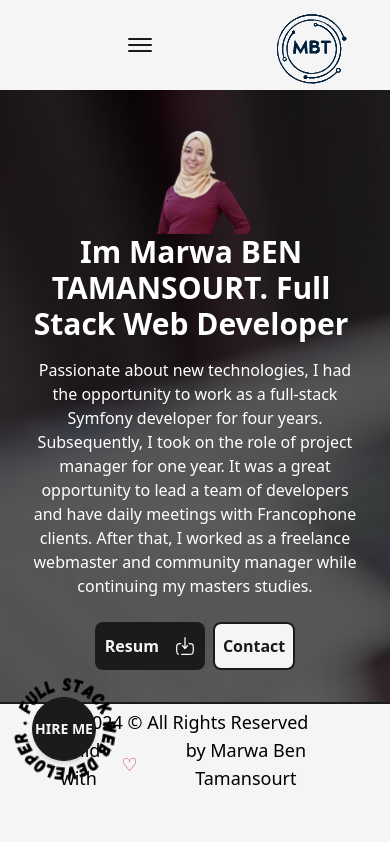
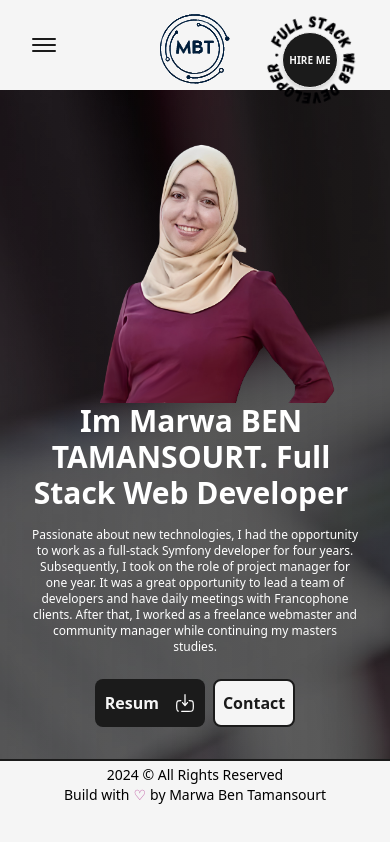
Before and after one commit to marwabtm/My_portfolio, a Next.js app: page / in a window 390 px wide. Built offline with nearby package versions, Linux system fonts and the light colour scheme.

Commit message:
modif responsive

```diff
--- a/src/components/Eduction.js
+++ b/src/components/Eduction.js
@@ -7,7 +7,7 @@ const Details = ({ position, company, companyLink, time, adress, tools }) => {
     return (<li ref={ref} className="my-8 first:mt-0 last:mb-0 w-[70%] mx-auto flex flex-col items-left justify-between ">
         <Lilcon reference={ref} />
         <motion.div initial={{ y: 50 }} whileInView={{ y: 0 }} transition={{ duration: 0.5, type: "spring" }}>
-            <h3 className="capitalize font-bold text-xl">{position} &nbsp;  @  &nbsp;
+            <h3 className="capitalize font-bold text-xl lg:text-lg">{position} &nbsp;  @  &nbsp;
                 <a target="_blank" className="text-primary capitalize" href={companyLink}>{company}</a>
             </h3>
             <span className="capitalize font-medium text-dark/75 dark:text-light/75">
--- a/src/components/Experiences.js
+++ b/src/components/Experiences.js
@@ -7,7 +7,7 @@ const Details = ({ position, company, companyLink, time, adress, work, tools })
     return (<li ref={ref} className="my-8 first:mt-0 last:mb-0 w-[70%] mx-auto flex flex-col items-left justify-between ">
         <Lilcon reference={ref} />
         <motion.div initial={{ y: 50 }} whileInView={{ y: 0 }} transition={{ duration: 0.5, type: "spring" }}>
-            <h3 className="capitalize font-bold text-xl">{position} &nbsp;  @  &nbsp;
+            <h3 className="capitalize font-bold text-xl lg:text-lg">{position} &nbsp;  @  &nbsp;
                 <a target="_blank" className="text-primary capitalize" href={companyLink}>{company}</a>
             </h3>
             <span className="capitalize font-medium text-dark/75 dark:text-light/75">
--- a/src/components/FooterPrincipal.js
+++ b/src/components/FooterPrincipal.js
@@ -4,11 +4,11 @@ import Link from "next/link"
 
 const FooterPrincipal = () => {
     return (
-        <footer className="w-full border-t-2 border-solid border-dark font-medium text-lg dark:text-light">
+        <footer className="w-full border-t-2 border-solid border-dark font-medium text-lg dark:text-light  text-lg lg:text-base md:text-sm">
             <Layout className="py-4 md:py-1 px-40 lg:px-20 md:px-10 text-center flex justify-between bg-transparent flex items-center lg:flex-col">
                 <span>{new Date().getFullYear()} &copy; All Rights Reserved</span>
                 <div className="flex items-center">
-                    Build with <span className="text-primary dark:text-secondary text-xl lg:text-lg px-1">&#9825;</span> by Marwa Ben Tamansourt
+                    Build with <span className="text-primary dark:text-secondary px-1">&#9825;</span> by Marwa Ben Tamansourt
                 </div>
             </Layout>
         </footer>
--- a/src/components/HireMe.js
+++ b/src/components/HireMe.js
@@ -4,13 +4,13 @@ import Link from "next/link"
 
 const HireMe = () => {
     return (
-        <div className="fixed left-4 bottom-4 flex items-center justfy-center overflow-hidden lg:bottom-10 lg:left-2 sm:bottom-10 sm:left-2 ">
-            <div className="w-40 h-auto flex items-center justify-center relative animate-spin animate-spin-slow md:w-28">
+        <div className="fixed left-4 bottom-4 flex items-center justfy-center overflow-hidden lg:bottom-10 lg:left-auto md:right-8 md:top-[-15px] md:bottom-auto md:absolute ">
+            <div className="w-40 h-auto flex items-center justify-center relative animate-spin animate-spin-slow md:w-24">
                 <CircularText className={"fill-dark dark:fill-light"} />
             </div>
             <Link href="mailto:marwa.bentamansourt@gmail.com" className="flex items-center justify-center absolute left-1/2 top-1/2 -translate-x-1/2 -translate-y-1/2 bg-dark
-                text-light shadow-md border border-solid border-dark w-20 h-20 rounded-full font-semibold hover:bg-light hover:text-dark
-                dark:bg-light dark:text-dark hover:dark:bg-dark hover:dark:text-light md:w-16 md:h-16 md:text-sm " >
+                text-light shadow-md border border-solid border-light w-20 h-20 rounded-full font-semibold hover:bg-light hover:text-dark
+                dark:bg-light dark:text-dark hover:dark:bg-dark hover:dark:text-light md:w-14 md:h-14 md:text-[10px] " >
                 HIRE ME
             </Link>
         </div>
--- a/src/components/Navbar.js
+++ b/src/components/Navbar.js
@@ -54,7 +54,7 @@ const Navbar = () => {
         setIsOpen(!isOpen)
     }
     return (
-        <header className="w-full px-32 py-8 lg:py-10 font-medium flex item-center justify-between dark:text-light relative" >
+        <header className="w-full px-32 py-8 lg:py-10 lg:px-16 md:px-12 sm:px-8 font-medium flex item-center justify-between dark:text-light relative z-10" >
             <button className="flex-col justify-center items-center hidden lg:flex" onClick={handleClick}>
                 <span className={`bg-dark dark:bg-light block h-0.5 w-6 transition-all duration-300 ease-out rounded-sm ${isOpen ? 'rotate-45 translate-y-1' : '-translate-y-0.5'} `}></span>
                 <span className={`bg-dark dark:bg-light block h-0.5 w-6 transition-all duration-300 ease-out rounded-sm my-0.5 ${isOpen ? 'opacity-0' : 'opacity-100'} `}></span>
@@ -98,7 +98,7 @@ const Navbar = () => {
                 isOpen ?
 
                     <motion.div initial={{ scale: 0, opacity: 0, x: "-50%", y: "-50%" }} animate={{ scale: 1, opacity: 1 }}
-                        className="min-w-[40vw] flex flex-col z-30 justify-between items-center fixed top-1/2 left-1/3 sm:left-1/2 -translate-x-1/2 -translate-y-1/2
+                        className="min-w-[40vw] flex flex-col z-30 justify-between items-center fixed top-1/2 left-1/3 md:top-1/3 md:left-1/2 -translate-x-1/2 -translate-y-1/2
                         bg-light/75 rounded-lg backdrop-blur-md py-32 ">
                         <nav className="flex items-center flex-col justify-center">
                             <CustomMobileLink href="/" title="Home" className="mb-4" toggle={handleClick} />
@@ -135,7 +135,7 @@ const Navbar = () => {
                     </motion.div>
                     : null
             }
-            <div className="absolute left-[50%] top-2 translate-x-[-50%] z-0 lg:left-[80%]">
+            <div className="absolute left-[50%] top-2 translate-x-[-50%] z-0 ">
                 {/*<Logo />
                 <Image src={Logopng} alt="logo MBT" className={"w-20"} />*/}
                 <LogoIcon className={"w-2 md:w-0.5"} />
--- a/src/components/Skills.js
+++ b/src/components/Skills.js
@@ -3,7 +3,8 @@ import { motion } from "framer-motion"
 
 const Skill = ({ name, x, y }) => {
     return (
-        <motion.div className="flex items-center justify-center rounded-full font-semibold bg-dark text-light p-6 shadow-dark cursor-pointer absolute dark:bg-light dark:text-dark dark:shadow-light"
+        <motion.div className="flex items-center justify-center rounded-full font-semibold bg-dark text-light p-4 shadow-dark cursor-pointer absolute dark:bg-light dark:text-dark dark:shadow-light
+         text-base md:text-sm md:p-2"
             whileHover={{ scale: 1.05 }} initial={{ x: 0, y: 0 }} whileInView={{ x: x, y: y }} transition={{ duration: 1.5 }} viewport={{ once: true }}>
             {name}
         </motion.div>
--- a/src/pages/index.js
+++ b/src/pages/index.js
@@ -21,17 +21,17 @@ export default function Home() {
       <main className="flex items-center text-dark w-full bg-transparent dark:text-light" style={{
         backgroundImage: `linear-gradient(90deg, rgba(0, 0, 0, 0.6), rgba(20, 20, 20, 0.7)), url(${bg.src})`
       }}>
-        <Layout className="bg-transparent p-20 xl:p-16 lg:p-14 md:p-12 sm:p-8 pb-0 pt-16 xl:pt-20 lg:pt-44 md:pt-10 sm:pt-8" >
+        <Layout className="bg-transparent p-20 xl:p-16 lg:p-14 md:p-12 sm:p-8 pb-0 pt-16 xl:pt-16 lg:pt-44 md:pt-10 sm:pt-8" >
 
           <div className="flex items-center justify-between bg-transparent w-full lg:flex-col" >
-            <div className="w-2/5 p-0  ">
+            <div className="w-2/5 p-0 md:w-full ">
               <Image src={profilPic} alt="photo profil" className="w-full h-auto lg:hidden md:inline-block md:w-full"
                 priority sizes="(max-width: 768px) 100vw, (max-width: 1200px) 50vw, 33vw" />
             </div>
             <div className="w-3/5 text-white flex flex-col items-center self-center lg:w-full lg:text-center">
               <AnimatedText text="Im Marwa BEN TAMANSOURT. Full Stack Web Developer"
                 className="!text-5xl text-center text-white lg:!text-4xl md:!text-3xl  " />
-              <p className="my-4 text-base font-medium">
+              <p className="my-4 text-base font-medium md:text-sm sm:text-xs">
                 Passionate about new technologies, I had the opportunity to work as a full-stack Symfony developer for four years.
                 Subsequently, I took on the role of project manager for one year. It was a great opportunity to lead a team of developers
                 and have daily meetings with Francophone clients.
```
Also changed, not shown: src/pages/about.js (+5 -5 lines).
